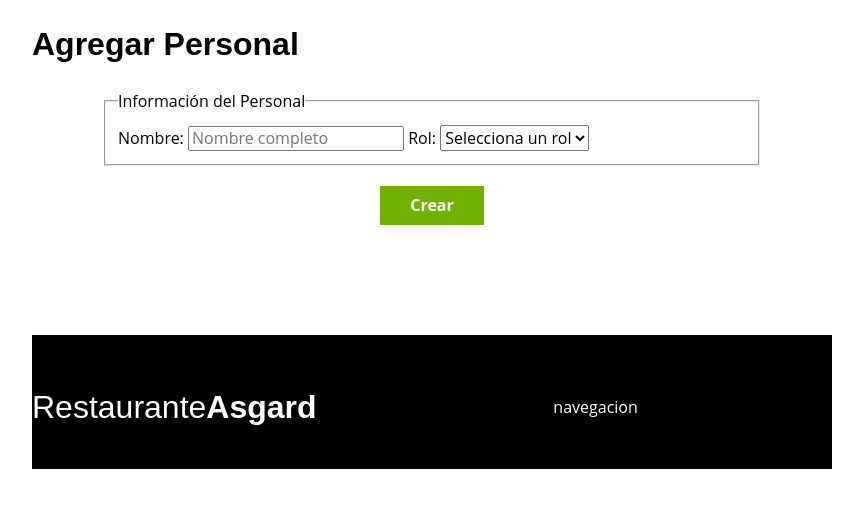
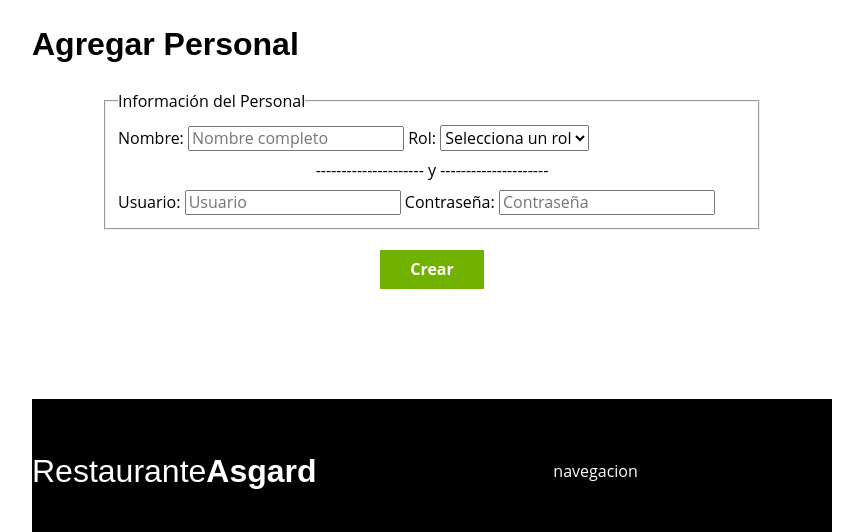
Before and after one commit to SRV-JSPA/P2_BD, a PHP site: page /pages/form-personal.php in a window 1400 px wide; the page is wider, and only the part inside the window is pictured. Shown: the part 134-666 px from the top of that part, without its empty margins (268-1131 px from the left). Run offline with PHP 8.4, Linux system fonts and the light colour scheme; some libraries are stand-ins or nearby versions.

Commit message:
actualizaciones del CRUD de personal

```diff
--- a/app.js
+++ b/app.js
@@ -5,6 +5,7 @@ document.addEventListener("DOMContentLoaded", function () {
   mostrarAlertaExito();
   activarBotonEditarPersonal();
   activarBotonEliminarPersonal();
+  mostrarOcultarCampo();
 });
 
 function botonMesa() {
--- a/pages/editar-personal.php
+++ b/pages/editar-personal.php
@@ -32,7 +32,6 @@ if ($_SERVER["REQUEST_METHOD"] == "POST") {
         $query = "UPDATE personal SET nombre = '$nombre', rol = '$rol' WHERE id_personal = $id";
         $stmt = $db->prepare($query);
         $stmt->execute();
-
 
         if($stmt->rowCount() > 0){
             header('Location: /pages/personal.php?success=2');
--- a/pages/form-personal.php
+++ b/pages/form-personal.php
@@ -12,6 +12,11 @@ if ($_SERVER["REQUEST_METHOD"] == "POST") {
     $nombre = $_POST['nombre'];
     $rol = $_POST['rol'];
     $id_area = intval($_POST['area']);
+    $usuario = $_POST['usuario'];
+    $contraseña = password_hash($_POST['contraseña'], PASSWORD_DEFAULT);
+
+
+
 
     if (!$nombre) {
         $errores[] = "El nombre es obligatorio";
@@ -26,11 +31,21 @@ if ($_SERVER["REQUEST_METHOD"] == "POST") {
         $stmt = $db->prepare($query);
         $stmt->execute();
 
+        $queryInfo = "SELECT id_personal FROM personal WHERE nombre = '$nombre'";
+        $stmtInfo = $db->prepare($queryInfo);
+        $stmtInfo->execute();
+
+        $id_personalInfo = $stmtInfo->fetch(PDO::FETCH_ASSOC);
+
+        $id_personal = $id_personalInfo['id_personal'];
+
+        $usuariosQuery = "INSERT INTO usuarios (usuario, contrasena, id_personal) VALUES ('$usuario', '$contraseña', '$id_personal'); ";
+        $stmtUsuarios = $db->prepare($usuariosQuery);
+        $stmtUsuarios->execute();
+
         if ($rol == 'Mesero') {
 
             if ($stmt->rowCount() > 0) {
-
-                $id_personal = $db->lastInsertId();
 
 
                 $meseroQuery = "INSERT INTO mesero (id_personal, nombre, id_area_asignada) VALUES ('$id_personal', '$nombre', '$id_area')";
@@ -50,7 +65,7 @@ if ($_SERVER["REQUEST_METHOD"] == "POST") {
             }
         } else {
 
-            if ($stmt->rowCount() > 0) {
+            if ($stmt->rowCount() > 0 && $stmtUsuarios->rowCount() > 0) {
                 header('Location: /pages/personal.php?success=1');
                 exit;
             } else {
@@ -89,6 +104,19 @@ if ($_SERVER["REQUEST_METHOD"] == "POST") {
                 <label for="area">ID área asignada:</label>
                 <input type="number" name="area" placeholder="ID área asignada" id="area">
             </div>
+            <div class="centro">
+                <?php echo ("--------------------- y ---------------------") ?>
+            </div>
+
+
+
+
+            <label for="usuario">Usuario:</label>
+            <input type="text" name="usuario" placeholder="Usuario" id="usuario">
+
+            <label for="contraseña">Contraseña:</label>
+            <input type="text" name="contraseña" placeholder="Contraseña" id="contraseña">
+
 
         </fieldset>
 
--- a/style.css
+++ b/style.css
@@ -47,6 +47,11 @@ img  {
     display: block;
     object-fit: cover;
     width: 100%;
+}
+
+.centro {
+    text-align: center;
+    margin: 0 auto;
 }
 
 .contenedor {
```
Also changed, not shown: pages/borrar-personal.php (+22 -2 lines).
